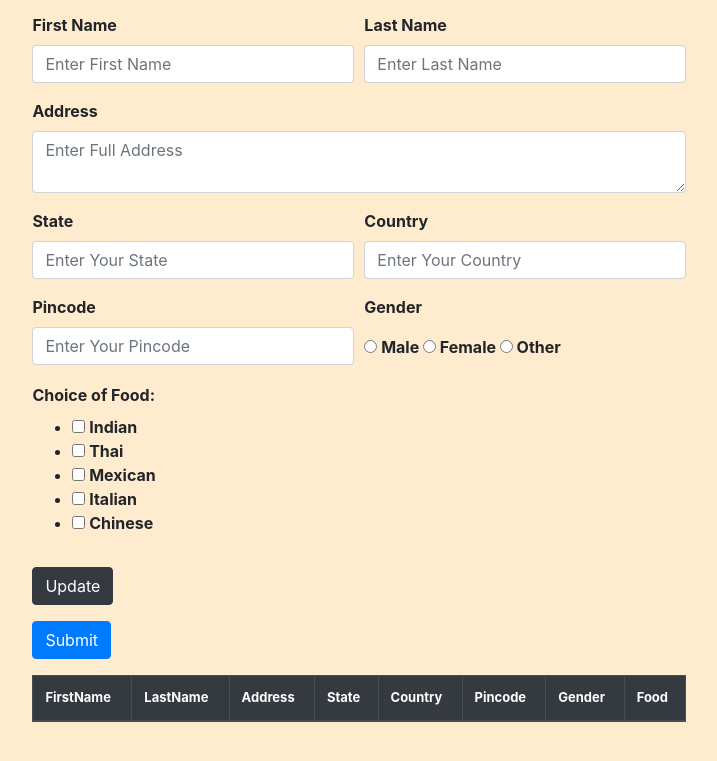
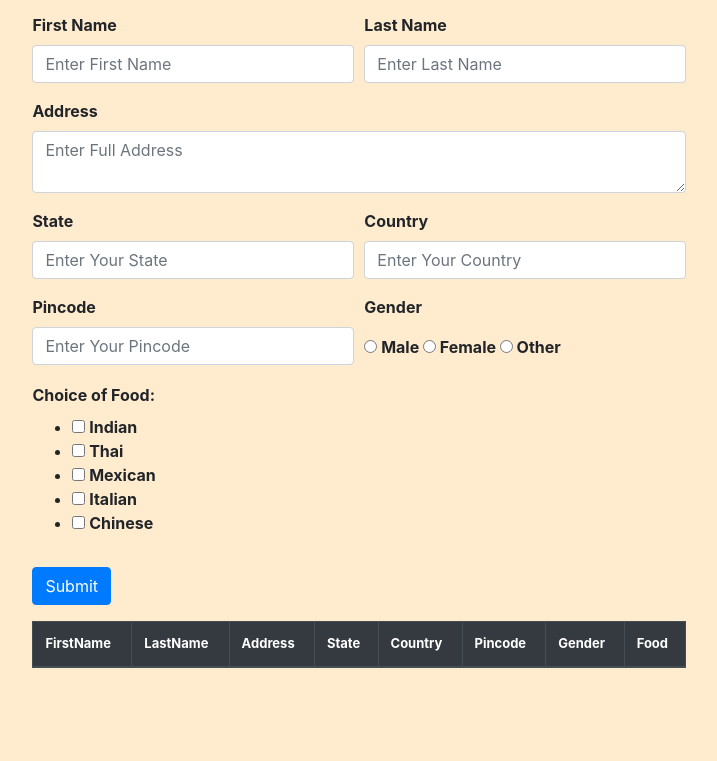
Before and after one commit to SanJay1577/Dom-form, a plain HTML site: page index.html in a window 1280 px wide. Shown: the part 133-894 px from the top of the page, without its empty margins (89-806 px from the left). After the commit the page ends 849 px from the top, so only its background shows below. Drawn offline with nearby package versions, Linux system fonts and the light colour scheme.

Commit message:
Update index.html

```diff
--- a/index.html
+++ b/index.html
@@ -80,12 +80,12 @@
                 </div>
 
                 <div class="form-group col-md-10">
-                    <button type="button" class="btn btn-dark" id="btn">Update</button>
+                    <button type="submit" class="btn btn-primary" id="btn">Submit</button>
                 </div>
 
-                <div class="form-group col-md-10">
+                <!-- <div class="form-group col-md-10">
                   <button type="submit" class="btn btn-primary" id="submit">Submit</button>
-              </div>
+              </div> -->
 
               <div class="form-group col-md-10">
                 <table class="table" border="1" cellspacing="0" cellpadding="">
```
